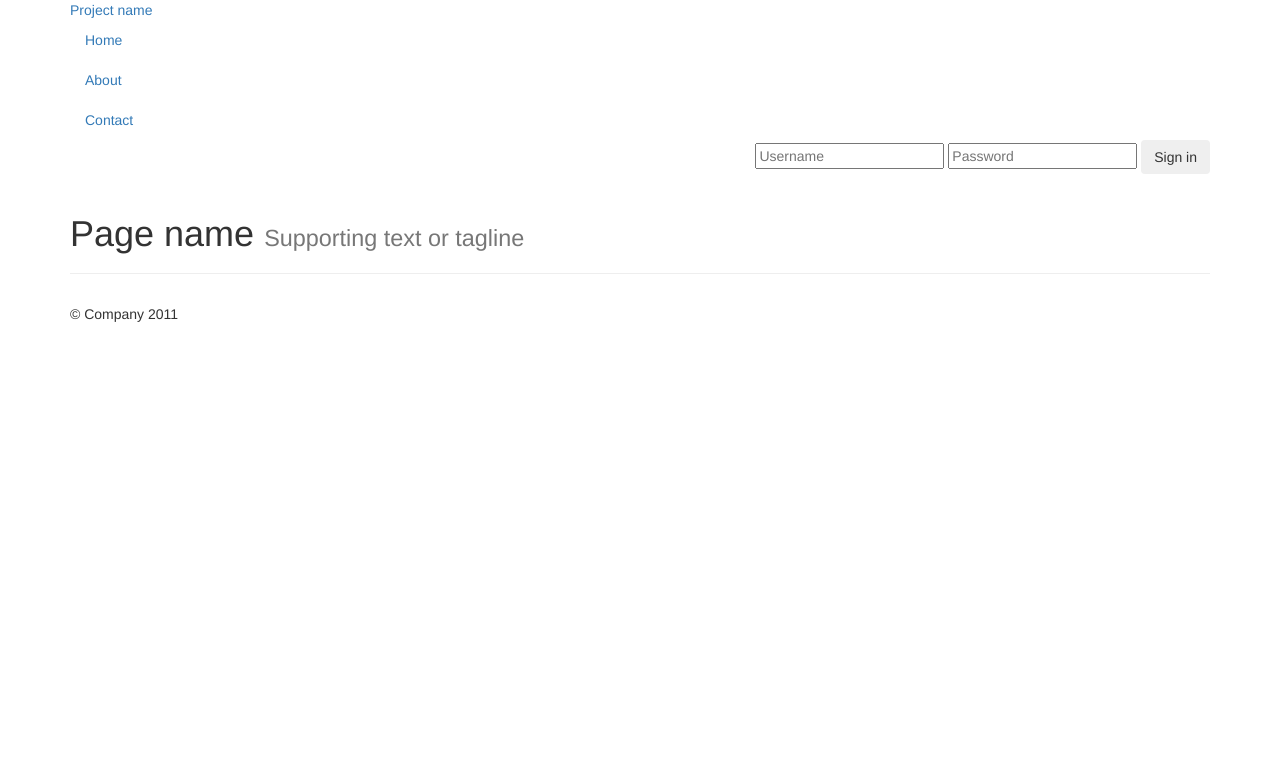
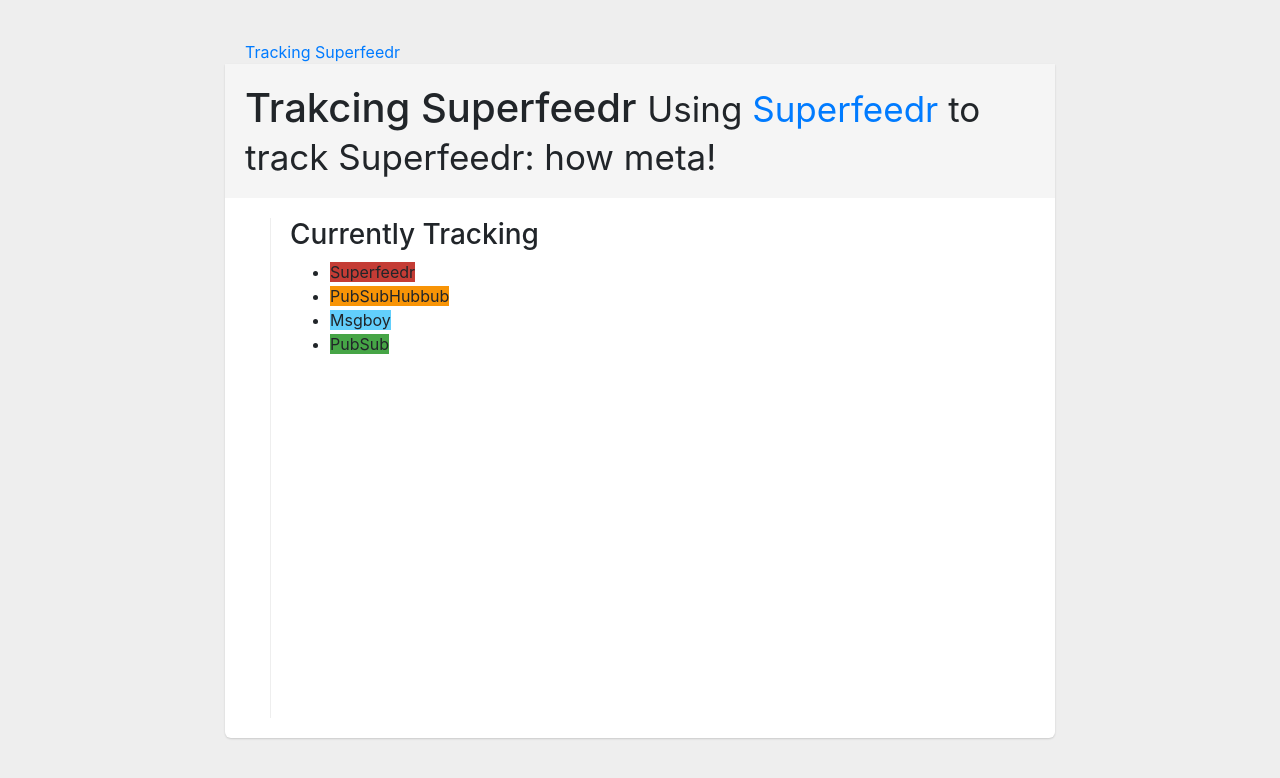
Before and after one commit to superfeedr/superfeedr-node-sample, a website: page public/index.html in a window 1280 px wide. Drawn offline with nearby package versions, Linux system fonts and the light colour scheme; no server answers.

Commit message:
UI changes

```diff
--- a/public/index.html
+++ b/public/index.html
@@ -5,6 +5,79 @@
     <script src="/socket.io/socket.io.js"></script>
     <script src="http://ajax.googleapis.com/ajax/libs/jquery/1.7.1/jquery.min.js"></script>
     <link rel="stylesheet" href="http://twitter.github.com/bootstrap/1.4.0/bootstrap.min.css">
+
+    <!-- Le HTML5 shim, for IE6-8 support of HTML elements -->
+    <!--[if lt IE 9]>
+      <script src="http://html5shim.googlecode.com/svn/trunk/html5.js"></script>
+    <![endif]-->
+
+    <!-- Le styles -->
+    <link href="../1.4.0/bootstrap.css" rel="stylesheet">
+    <style type="text/css">
+      /* Override some defaults */
+      html, body {
+        background-color: #eee;
+      }
+      body {
+        padding-top: 40px; /* 40px to make the container go all the way to the bottom of the topbar */
+      }
+      .container > footer p {
+        text-align: center; /* center align it with the container */
+      }
+      .container {
+        width: 820px; /* downsize our container to make the content feel a bit tighter and more cohesive. NOTE: this removes two full columns from the grid, meaning you only go to 14 columns and not 16. */
+      }
+
+      /* The white background content wrapper */
+      .content {
+        background-color: #fff;
+        padding: 20px;
+        margin: 0 -20px; /* negative indent the amount of the padding to maintain the grid system */
+        -webkit-border-radius: 0 0 6px 6px;
+           -moz-border-radius: 0 0 6px 6px;
+                border-radius: 0 0 6px 6px;
+        -webkit-box-shadow: 0 1px 2px rgba(0,0,0,.15);
+           -moz-box-shadow: 0 1px 2px rgba(0,0,0,.15);
+                box-shadow: 0 1px 2px rgba(0,0,0,.15);
+      }
+
+      /* Page header tweaks */
+      .page-header {
+        background-color: #f5f5f5;
+        padding: 20px 20px 10px;
+        margin: -20px -20px 20px;
+      }
+
+      /* Styles you shouldn't keep as they are for displaying this base example only */
+      .content .span10,
+      .content .span4 {
+        min-height: 500px;
+      }
+      /* Give a quick and non-cross-browser friendly divider */
+      .content .span4 {
+        margin-left: 0;
+        padding-left: 19px;
+        border-left: 1px solid #eee;
+      }
+
+      .topbar .btn {
+        border: 0;
+      }
+
+      .label.superfeedr {
+        background-color: #c43c35;
+      }
+      .label.pubsubhubbub {
+        background-color: #f89406;
+      }
+      .label.pubsub {
+        background-color: #46a546;
+      }
+      .label.msgboy {
+        background-color: #62cffc;
+      }
+
+    </style>
 
     <script>
     window.onload = function () {
@@ -27,17 +100,7 @@
     <div class="topbar">
         <div class="fill">
             <div class="container">
-            <a class="brand" href="#">Project name</a>
-            <ul class="nav">
-              <li class="active"><a href="#">Home</a></li>
-              <li><a href="#about">About</a></li>
-              <li><a href="#contact">Contact</a></li>
-            </ul>
-            <form action="" class="pull-right">
-              <input class="input-small" type="text" placeholder="Username">
-              <input class="input-small" type="password" placeholder="Password">
-              <button class="btn" type="submit">Sign in</button>
-            </form>
+                <a class="brand" href="#">Tracking Superfeedr</a>
             </div>
         </div>
     </div>
@@ -46,18 +109,24 @@
 
         <div class="content">
             <div class="page-header">
-            <h1>Page name <small>Supporting text or tagline</small></h1>
+                <h1>Trakcing Superfeedr <small>Using <a href="http://superfeedr.com">Superfeedr</a> to track Superfeedr: how meta!</small></h1>
             </div>
             <div class="row">
+                <div class="span10">
                     <ul id="inbox">
                     </ul>
                 </div>
+                <div class="span4">
+                    <h3>Currently Tracking</h3>
+                    <ul>
+                        <li><span class="label superfeedr">Superfeedr</span></li>
+                        <li><span class="label pubsubhubbub">PubSubHubbub</span></li>
+                        <li><span class="label msgboy">Msgboy</span></li>
+                        <li><span class="label pubsub">PubSub</span></li>
+                    </ul>
                 </div>
-
-        <footer>
-          <p>&copy; Company 2011</p>
-        </footer>
-
+            </div>
+        </div>
     </div> <!-- /container -->
 
 </body>
```
Also changed, not shown: 1 other file. Lines whose indentation alone changed are shown as unchanged.
